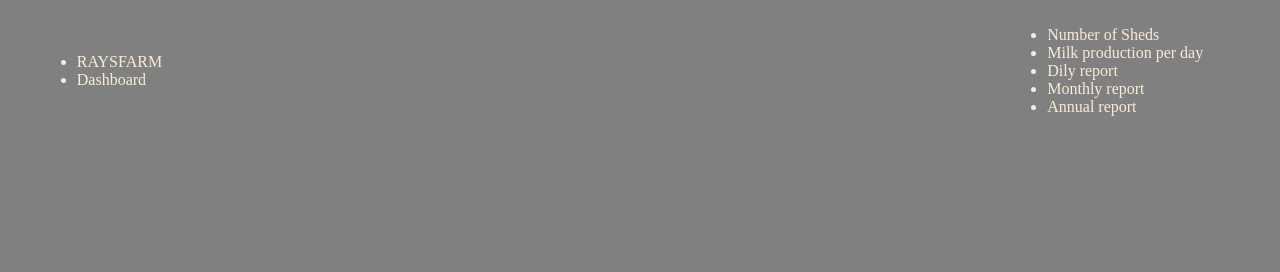
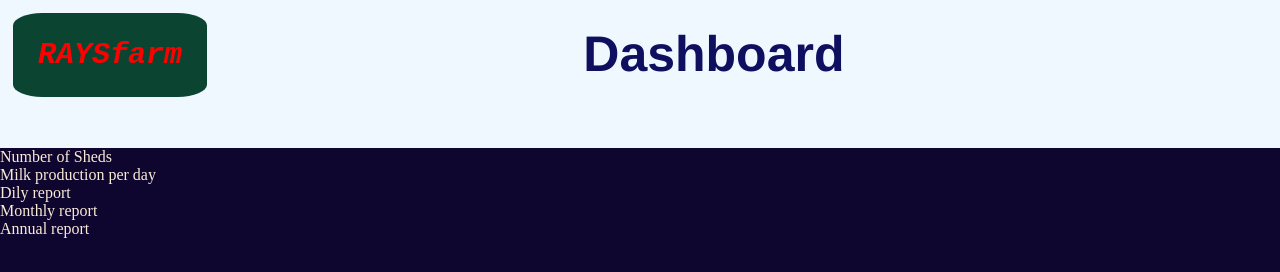
Before and after one commit to RachaelMuriithi/Week-3-Assignment-Project, a plain HTML site: page index.html in a window 1280 px wide. Drawn offline with Linux system fonts and the light colour scheme.

Commit message:
my logo, dashboard and style it

```diff
--- a/Assets/css/styless.css
+++ b/Assets/css/styless.css
@@ -3,9 +3,42 @@
     margin: 0;
     padding: 0;
     color: antiquewhite;
-    background-color: gray;
+    background-color: rgb(14, 6, 47);
 }
-li, button, a, {
+.mydash {
+    list-style: none;
+    display: flex;
+    justify-content: start;
+    flex-direction: row;
+    background-color: aliceblue;
+    padding-bottom: 4% ;
+    padding-left: 1%;
+    padding-right: 1%;
+}
+.mydash .logo {
+    background-color: rgb(11, 69, 50);
+    border-radius: 15%;
+    font-size: 30px;
+    font-weight: 900;
+    font-style: oblique;
+    color: red;
+    padding: 2% 2%;
+    margin-top: 1%;
+    font-family: 'Courier New', Courier, monospace;
+}
+.mydash .db {
+     margin-left: 30%;
+     background-color: aliceblue;
+     color: rgb(15, 15, 95);
+     font-weight: 900;
+     font-size: 50px;
+     margin-top: 2%;
+     font-family: 'Franklin Gothic Medium', 'Arial Narrow', Arial, sans-serif;
+     text-shadow: 10%;
+     text-shadow: brown;
+}
+
+/* li, button, a, {
     text-decoration: none;
 
 }
@@ -50,4 +83,4 @@ button {
 }
 button:hover {
     color: rgb(255, 0, 0, 0);
-}
+} */
--- a/index.html
+++ b/index.html
@@ -9,12 +9,12 @@
 </head>
 <body>
     <header>
-        <Ul>
-            <LI class="logo">RAYSFARM</LI>
-            <LI class="Dash">Dashboard</LI>
-        </Ul>
+        <ul class="mydash">
+            <li class="logo">RAYSfarm</li>
+            <li class="db">Dashboard</li>
+        </ul>
         <nav>
-            <ul>
+            <ul class="navbar">
                 <li>Number of Sheds</li>
                 <li>Milk production per day</li>
                 <li>Dily report</li>
```
Also changed, not shown: index.js (+0 -104 lines).
